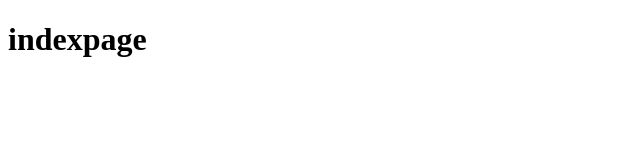
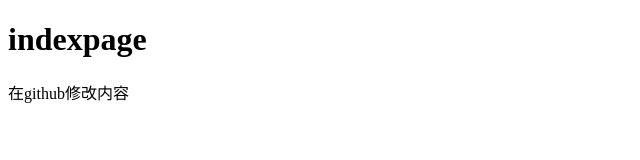
Before and after one commit to byxxw/Test01, a plain HTML site: page Index.html in a window 1280 px wide. Shown: the whole page, without its empty margins (0-640 px from the left). Drawn offline with Linux system fonts and the light colour scheme.

Commit message:
modify by github

```diff
--- a/Index.html
+++ b/Index.html
@@ -8,5 +8,7 @@
 </head>
 <body>
     <h1>indexpage</h1>
+
+    <p>在github修改内容</p>
 </body>
 </html>
```
